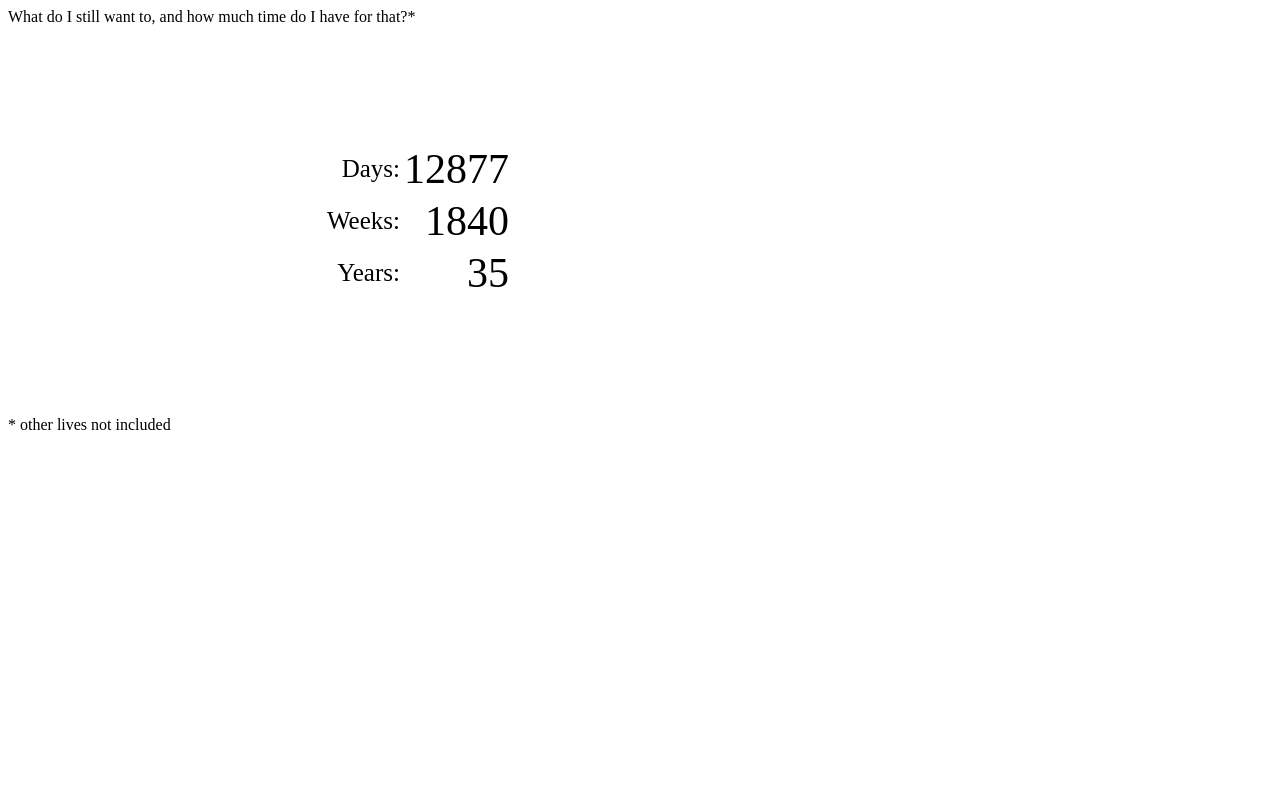
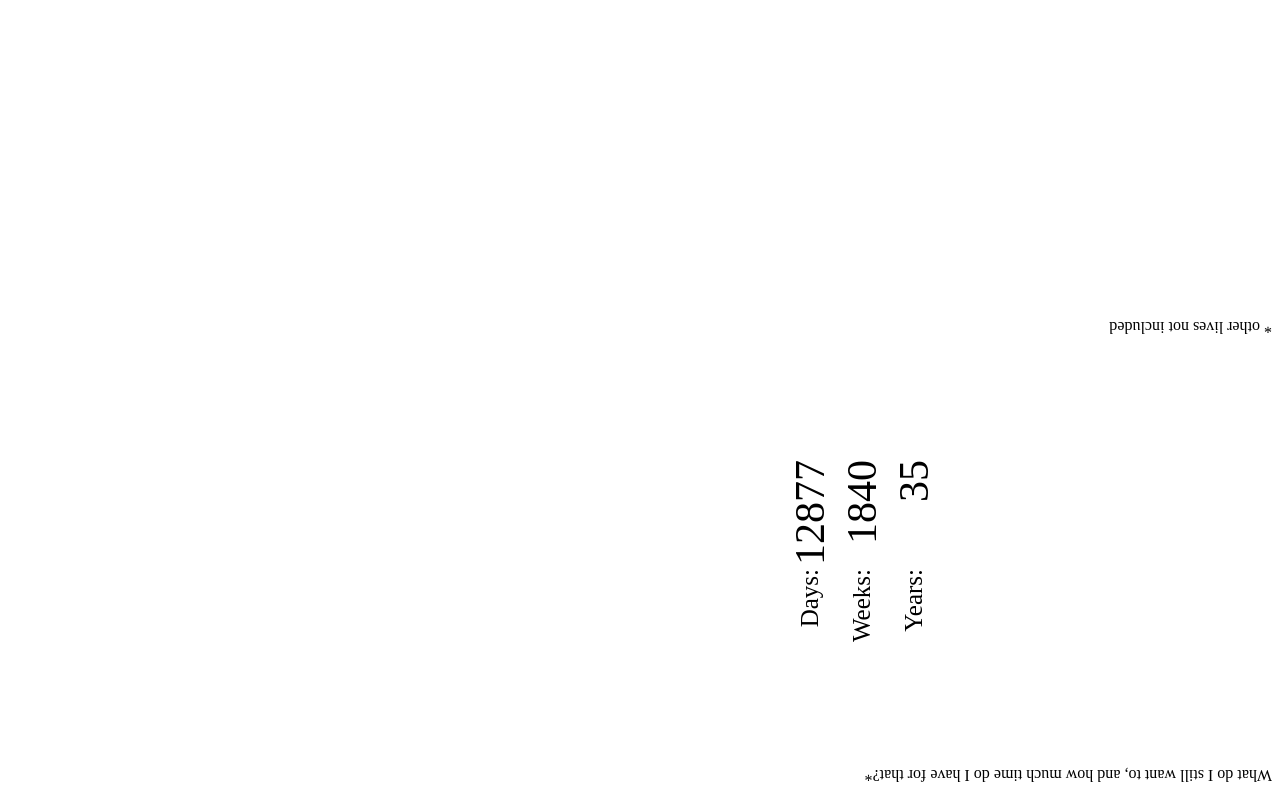
Before and after one commit to DanielDornhardt/danieldornhardt, a plain HTML site: page pages/lifeclock.html in a window 1280 px wide. Drawn offline with Linux system fonts and the light colour scheme.

Commit message:
wip: make it fitting for my kindle :D

```diff
--- a/pages/lifeclock.html
+++ b/pages/lifeclock.html
@@ -4,11 +4,16 @@
 
         <style>
             body {
+                transform: rotate(180deg);
                 .dateHolders {
+                    table {
+                        transform: rotate(90deg);
+                    }
+
                     margin: auto;
                     width: 50%;
 
-                    padding: 100px;
+                    padding: 120px;
 
                     .label {
                         text-align: right;
```
